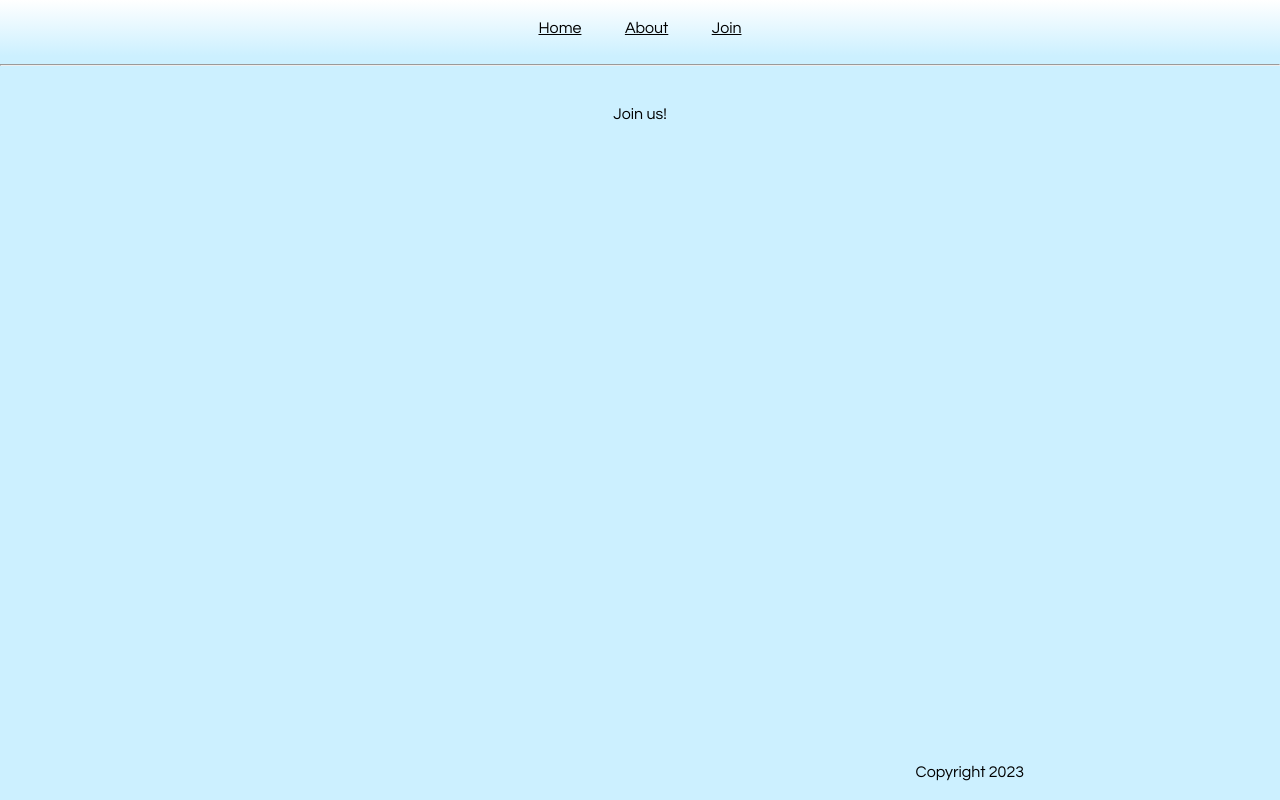
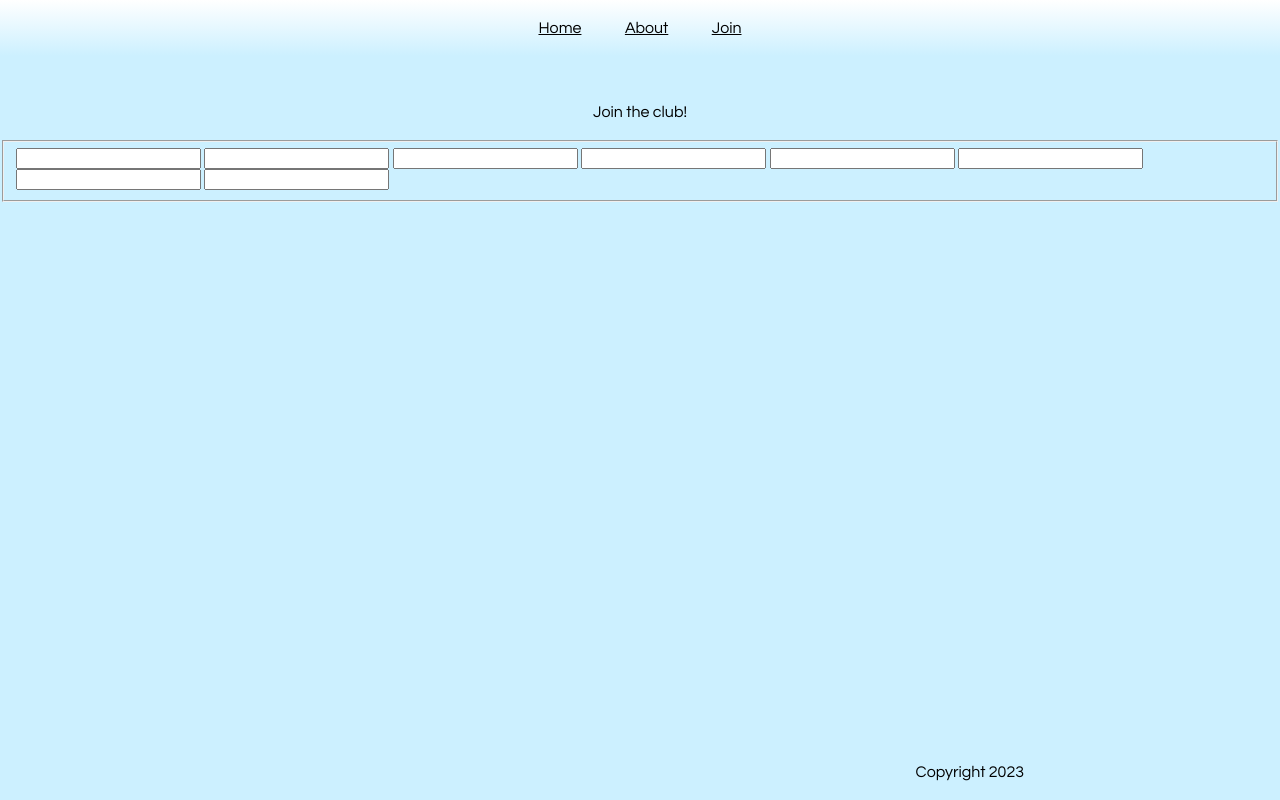
Before and after one commit to diegosno/Healthy-lifestyle, a plain HTML site: page join.html in a window 1280 px wide. Drawn offline with Linux system fonts and the light colour scheme.

```diff
--- a/assets/css/styles.css
+++ b/assets/css/styles.css
@@ -8,7 +8,9 @@ body {
   margin: 0;
   font-family: "Questrial", sans-serif;
 }
-
+hr {
+  border: 0px solid black;
+}
 /* HEADER STYLES */
 header {
   background: linear-gradient(to bottom, #ffffff, #ccf0ff);
--- a/join.html
+++ b/join.html
@@ -20,7 +20,42 @@
       </nav>
     </header>
     <hr />
-    <main>Join us!</main>
+    <main>Join the club!</main>
+    <form action="/submit-form.php" method="post">
+      <fieldset>
+        <label name="fname">
+          <input name="fname" />
+        </label>
+
+        <label name="lname">
+          <input name="lname" />
+        </label>
+
+        <label name="age">
+          <input name="age" />
+        </label>
+
+        <label name="email">
+          <input name="email" />
+        </label>
+
+        <label name="phone">
+          <input name="phone" />
+        </label>
+
+        <label name="about-yourself">
+          <input name="about-yourself" />
+        </label>
+
+        <label name="contact-preference">
+          <input name="contact-preference" />
+        </label>
+
+        <label name="news-and-offers">
+          <input name="news-and-offers" />
+        </label>
+      </fieldset>
+    </form>
     <footer>Copyright 2023</footer>
   </body>
 </html>
```
Also changed, not shown: about.html (+1 -1 lines), index.html (+1 -1 lines).
